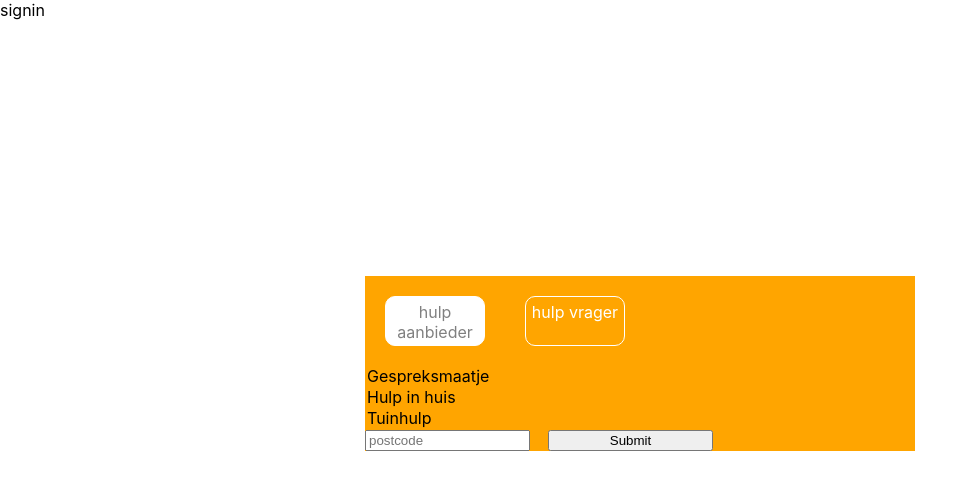
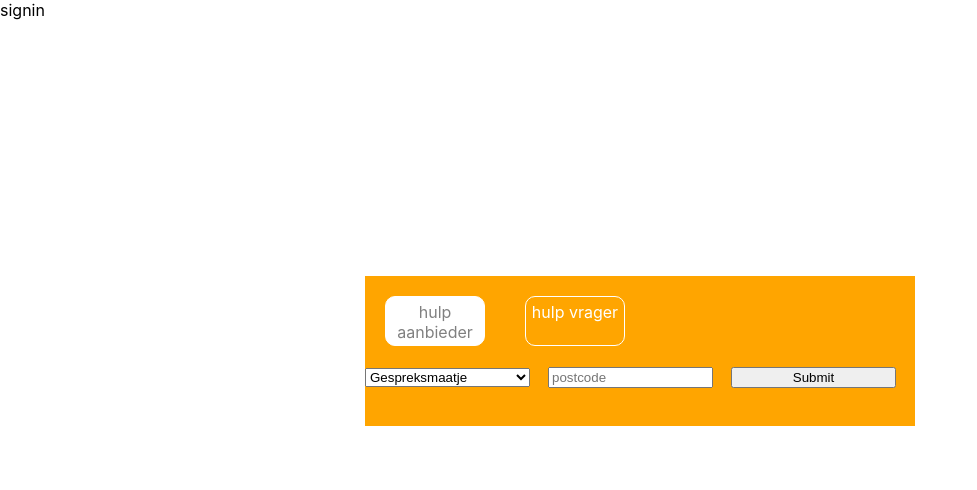
Before and after one commit to studenten-werk-conto/projectweek-8, a Next.js app: page / in a window 1280 px wide. Shown: the top 490 px of the page, without its empty margins (0-977 px from the left). Built offline with nearby package versions, Linux system fonts and the light colour scheme; no server answers; the database is empty.

Commit message:
fixed home

```diff
--- a/components/pages/home/home.styled.js
+++ b/components/pages/home/home.styled.js
@@ -28,7 +28,7 @@ const ProviderBox = styled.div`
     display: flex;
 `
 
-const Select = styled.div`
+const Select = styled.select`
     margin-right: 18px;
     width: 30%;
 `
```
